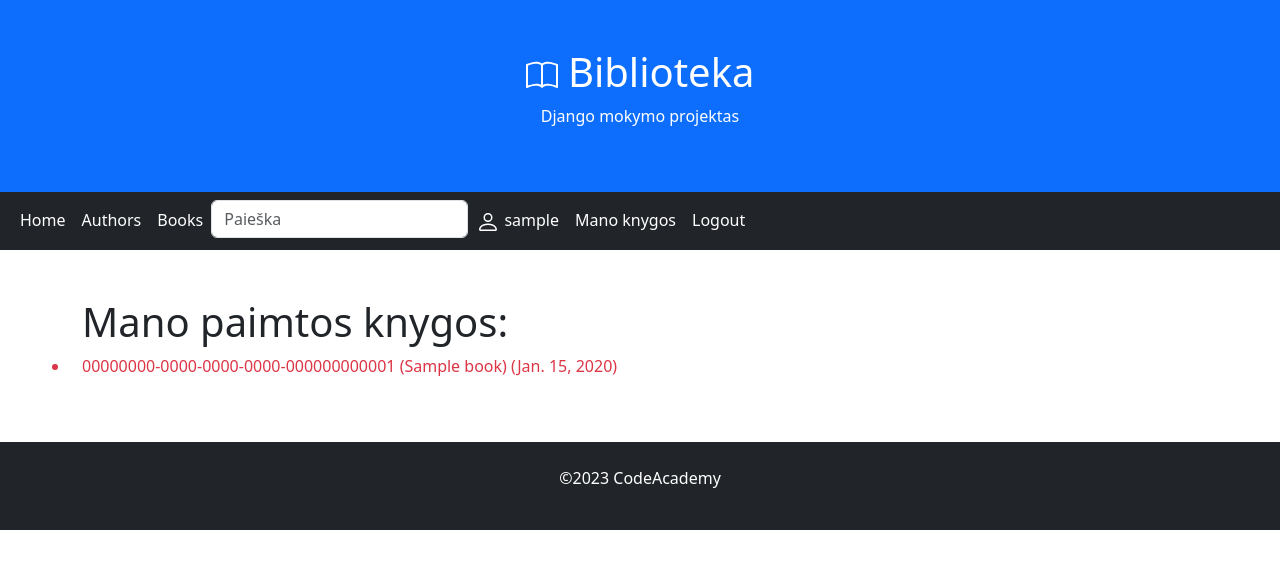
After one commit to DonatasNoreika/django_biblioteka_2023_08, a Django app: page /library/mybooks/ in a window 1280 px wide. The commit adds this page. Shown: the top 569 px of the page. Run offline with Django 4.2, Linux system fonts and the light colour scheme; a user stored in the database is signed in; tables that the repository leaves empty hold one stand-in row (values such as "Sample post").

Commit message:
8 Sukurtas paimtų knygų puslapis, kuris rodomos tik vartotojui prisijungus

```diff
--- a/mysite/library/models.py
+++ b/mysite/library/models.py
@@ -1,10 +1,13 @@
 from django.db import models
 import uuid
 from django.contrib.auth.models import User
+from datetime import date
+
 
 # Create your models here.
 class Genre(models.Model):
-    name = models.CharField(verbose_name="Pavadinimas", max_length=200, help_text='Įveskite knygos žanrą (pvz. detektyvas)')
+    name = models.CharField(verbose_name="Pavadinimas", max_length=200,
+                            help_text='Įveskite knygos žanrą (pvz. detektyvas)')
 
     def __str__(self):
         return self.name
@@ -36,7 +39,8 @@ class Book(models.Model):
     title = models.CharField(verbose_name="Pavadinimas", max_length=200)
     author = models.ForeignKey(to="Author", on_delete=models.SET_NULL, null=True, related_name="books")
     summary = models.TextField(verbose_name="Aprašymas", max_length=1000, help_text='Trumpas knygos aprašymas')
-    isbn = models.CharField(verbose_name="ISBN", max_length=13, help_text='13 Simbolių <a href="https://www.isbn-international.org/content/what-isbn">ISBN kodas</a>')
+    isbn = models.CharField(verbose_name="ISBN", max_length=13,
+                            help_text='13 Simbolių <a href="https://www.isbn-international.org/content/what-isbn">ISBN kodas</a>')
     genre = models.ManyToManyField(to="Genre", help_text='Išrinkite žanrą(us) šiai knygai')
     cover = models.ImageField(verbose_name="Viršelis", upload_to='covers', null=True, blank=True)
 
@@ -52,11 +56,15 @@ class Book(models.Model):
         verbose_name = 'Knyga'
         verbose_name_plural = 'Knygos'
 
+
 class BookInstance(models.Model):
     uuid = models.UUIDField(verbose_name="Unikalus kodas", default=uuid.uuid4, help_text='Unikalus ID knygos kopijai')
     book = models.ForeignKey(to="Book", on_delete=models.CASCADE, related_name="instances")
     due_back = models.DateField(verbose_name="Gražinimo data", null=True, blank=True)
     reader = models.ForeignKey(to=User, on_delete=models.SET_NULL, null=True, blank=True)
+
+    def is_overdue(self):
+        return self.due_back and self.due_back < date.today()
 
     LOAN_STATUS = (
         ('a', 'Administruojama'),
--- a/mysite/library/templates/base.html
+++ b/mysite/library/templates/base.html
@@ -26,7 +26,6 @@
     </h1>
     <p>Django mokymo projektas</p>
 </div>
-
 
 
 <nav class="navbar navbar-expand-sm bg-dark navbar-dark">
@@ -59,6 +58,9 @@
                 </a>
             </li>
             <li class="nav-item">
+                <a class="nav-link active" href="{% url 'mybooks' %}">Mano knygos</a>
+            </li>
+            <li class="nav-item">
                 <a class="nav-link active" href="{% url 'logout' %}">Logout</a>
             </li>
             {% else %}
--- /dev/null
+++ b/mysite/library/templates/user_books.html
@@ -0,0 +1,15 @@
+{% extends "base.html" %}
+
+{% block "title" %}Biblioteka: Mano knygos{% endblock %}
+
+{% block "content" %}
+{% load static %}
+<h1>Mano paimtos knygos:</h1>
+<ul>
+    <div class="row">
+        {% for instance in instances %}
+        <li class="{% if instance.is_overdue %}text-danger{% endif %}">{{ instance }} ({{ instance.due_back }})</li>
+        {% endfor %}
+    </div>
+</ul>
+{% endblock %}
--- a/mysite/library/urls.py
+++ b/mysite/library/urls.py
@@ -9,4 +9,5 @@ urlpatterns = [
     path('books/', views.BookListView.as_view(), name='books'),
     path('books/<int:pk>', views.BookDetailView.as_view(), name='book'),
     path('search/', views.search, name='search'),
+    path("mybooks/", views.UserBooksListView.as_view(), name='mybooks'),
 ]
--- a/mysite/library/views.py
+++ b/mysite/library/views.py
@@ -4,6 +4,7 @@ from .models import Book, BookInstance, Author
 from django.views import generic
 from django.core.paginator import Paginator
 from django.db.models import Q
+from django.contrib.auth.mixins import LoginRequiredMixin
 
 # Create your views here.
 def index(request):
@@ -66,3 +67,12 @@ def search(request):
     query = request.GET.get('query')
     search_results = Book.objects.filter(Q(title__icontains=query) | Q(summary__icontains=query) | Q(author__last_name__icontains=query) | Q(author__first_name__icontains=query))
     return render(request, 'search.html', {'books': search_results, 'query': query})
+
+
+class UserBooksListView(LoginRequiredMixin, generic.ListView):
+    model = BookInstance
+    template_name = 'user_books.html'
+    context_object_name = "instances"
+
+    def get_queryset(self):
+        return BookInstance.objects.filter(reader=self.request.user)
```
